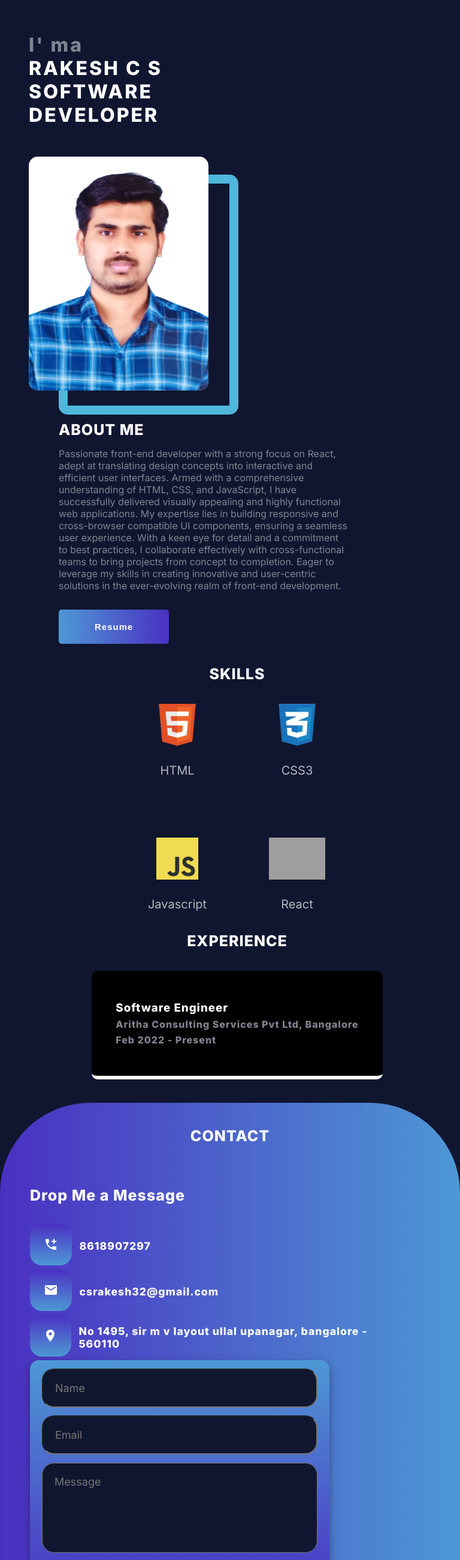
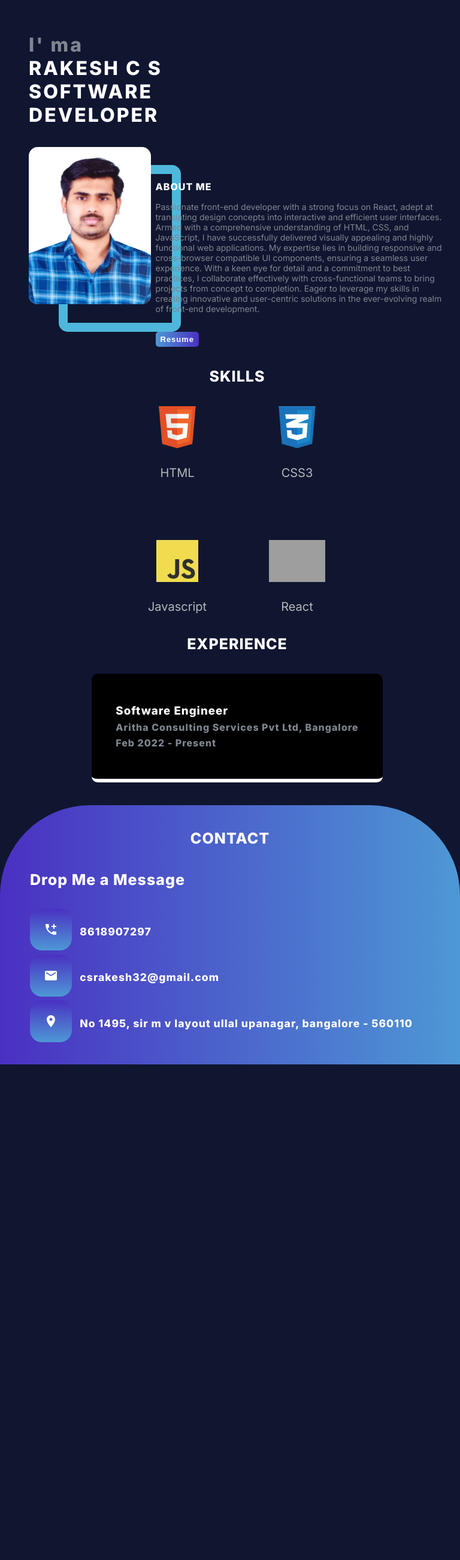
Before and after one commit to rakeshcs-6/Portfolio, a React (Create React App) app: page / in a window 768 px wide. Shown: the part 187-2787 px from the top of the page at 60% size. After the commit the page ends 1961 px from the top, so only its background shows below. Built offline with nearby package versions, Linux system fonts and the light colour scheme; grey boxes are pictures that could not be loaded.

Commit message:
removed contact form

```diff
--- a/src/component/About.css
+++ b/src/component/About.css
@@ -26,10 +26,66 @@
 
 
 /* x-small below 576px device*/
-@media screen and (max-width:576px) {}
+@media screen and (max-width:576px) {
+    .about {
+        display: flex;
+        flex-wrap: wrap;
+        justify-content: space-between;
+        margin-top: 3rem;
+        margin-left: 3.125rem;
+    }
+
+    .intro-container {
+        margin-top: 1.625rem;
+        width: 75%;
+        margin-left: -46px;
+
+    }
+
+    .intro {
+        color: #7f8690;
+        margin-bottom: 1.875rem;
+        font-size: 14px;
+    }
+
+    .intro-container>h5 {
+        color: #ffffff;
+        margin-bottom: 0.9375rem;
+        font-size: 1rem;
+        letter-spacing: 1px;
+    }
+}
 
 /* small above 576px device*/
-@media screen and (min-width:576px) and (max-width:768px) {}
+@media screen and (min-width:576px) and (max-width:768px) {
+    .about {
+        display: flex;
+        flex-wrap: wrap;
+        justify-content: space-between;
+        margin-top: 3rem;
+        margin-left: 3.125rem;
+    }
+
+    .intro-container {
+        margin-top: 1.625rem;
+        width: 75%;
+        margin-left: -46px;
+
+    }
+
+    .intro {
+        color: #7f8690;
+        margin-bottom: 1.875rem;
+        font-size: 14px;
+    }
+
+    .intro-container>h5 {
+        color: #ffffff;
+        margin-bottom: 0.9375rem;
+        font-size: 1rem;
+        letter-spacing: 1px;
+    }
+}
 
 /* medium above 768px device*/
 @media screen and (min-width:768px) and (max-width:992px) {}
--- a/src/component/Button.css
+++ b/src/component/Button.css
@@ -28,10 +28,62 @@
 }
 
 /* x-small below 576px device*/
-@media screen and (max-width:576px) {}
+@media screen and (max-width:576px) {
+    .custom-btn {
+        padding: 0.3rem 0.5rem;
+        border: none;
+        outline: none;
+        position: relative;
+        border-radius: 0.3125rem;
+        background: linear-gradient(to right, #4e98d5, #4a30c2);
+        cursor: pointer;
+        letter-spacing: 0.0625rem;
+        color: white;
+        font-size: small;
+    }
+
+    .submit {
+        padding: 0.3rem 0.5rem;
+        border: none;
+        outline: none;
+        position: relative;
+        border-radius: 0.3125rem;
+        background: linear-gradient(to right, #4e98d5, #4a30c2);
+        cursor: pointer;
+        letter-spacing: 0.0625rem;
+        color: white;
+        font-size: small;
+    }
+}
 
 /* small above 576px device*/
-@media screen and (min-width:576px) and (max-width:768px) {}
+@media screen and (min-width:576px) and (max-width:768px) {
+    .custom-btn {
+        padding: 0.3rem 0.5rem;
+        border: none;
+        outline: none;
+        position: relative;
+        border-radius: 0.3125rem;
+        background: linear-gradient(to right, #4e98d5, #4a30c2);
+        cursor: pointer;
+        letter-spacing: 0.0625rem;
+        color: white;
+        font-size: small;
+    }
+
+    .submit {
+        padding: 0.3rem 0.5rem;
+        border: none;
+        outline: none;
+        position: relative;
+        border-radius: 0.3125rem;
+        background: linear-gradient(to right, #4e98d5, #4a30c2);
+        cursor: pointer;
+        letter-spacing: 0.0625rem;
+        color: white;
+        font-size: small;
+    }
+}
 
 /* medium above 768px device*/
 @media screen and (min-width:768px) and (max-width:992px) {}
--- a/src/component/Contact.css
+++ b/src/component/Contact.css
@@ -30,8 +30,8 @@
 }
 
 .contact-content {
-    display: flex;
-    justify-content: space-between;
+    /* display: flex;
+    justify-content: space-between; */
     padding-bottom: 30px;
     margin-left: 50px;
     margin-right: 50px;
@@ -65,58 +65,6 @@ ul>div>li {
 }
 
 
-
-input {
-    display: block;
-    background-color: var(--main-bg-color);
-    color: #7f8690;
-    font-family: "Inter", sans-serif;
-    width: 100%;
-    padding: 20px;
-    border-radius: 20px;
-    margin-bottom: 3%;
-    font-size: large;
-}
-
-textarea {
-    display: block;
-    background-color: var(--main-bg-color);
-    color: #7f8690;
-    font-family: "Inter", sans-serif;
-    width: 100%;
-    padding: 20px;
-    border-radius: 20px;
-    margin-bottom: 3%;
-    font-size: large;
-    resize: none;
-}
-
-input:focus {
-    border: none;
-    outline: none;
-}
-
-textarea:focus {
-    border: none;
-    outline: none;
-}
-
-
-
-.contact-form {
-    /* box-shadow: 10px 10px; */
-
-    box-shadow: 0 4px 8px 0 rgba(0, 0, 0, 0.2), 0 6px 20px 0 rgba(0, 0, 0, 0.19);
-    width: 500px;
-    padding-top: 2%;
-    padding-left: 3%;
-    padding-right: 3%;
-    padding-bottom: 2%;
-    background: linear-gradient(to bottom, #4e98d5, #4a30c2);
-    border-radius: 15px;
-}
-
-
 /* x-small below 576px device*/
 @media screen and (max-width:576px) {}
 
--- a/src/component/Contact.jsx
+++ b/src/component/Contact.jsx
@@ -3,7 +3,6 @@ import "./Contact.css";
 import AddIcCallIcon from "@mui/icons-material/AddIcCall";
 import EmailIcon from "@mui/icons-material/Email";
 import PlaceIcon from "@mui/icons-material/Place";
-import Button from "./Button";
 
 function Contact() {
   return (
@@ -35,17 +34,6 @@ function Contact() {
             </div>
           </ul>
         </div>
-        <div className="contact-form">
-          <input type="text" placeholder="Name" />
-          <input type="email" placeholder="Email" />
-          <textarea
-            type="text"
-            placeholder="Message"
-            style={{ height: "150px" }}
-            className="message-input"
-          />
-          <Button className="submit">Submit</Button>
-        </div>
       </div>
     </div>
   );
--- a/src/component/Home.css
+++ b/src/component/Home.css
@@ -20,7 +20,7 @@
 
 
 /* x-small below 576px device*/
-@media screen and (max-width:576px) {
+@media screen and (max-width:575px) {
     .first-char {
         font-size: 1rem;
     }
@@ -28,10 +28,15 @@
     .name {
         font-size: 1rem;
     }
+
+    .home-conatiner {
+        margin-top: 0;
+    }
+
 }
 
 /* small above 576px device*/
-@media screen and (min-width:576px) and (max-width:768px) {
+@media screen and (min-width:576px) and (max-width:767px) {
     .first-char {
         font-size: 1.5rem;
     }
@@ -42,7 +47,7 @@
 }
 
 /* medium above 768px device*/
-@media screen and (min-width:768px) and (max-width:992px) {
+@media screen and (min-width:768px) and (max-width:991px) {
     .first-char {
         font-size: 2rem;
     }
--- a/src/component/Image.css
+++ b/src/component/Image.css
@@ -24,10 +24,62 @@
 }
 
 /* x-small below 576px device*/
-@media screen and (max-width:576px) {}
+@media screen and (max-width:576px) {
+    .background-image {
+        width: 9.75rem;
+        height: 12rem;
+        border: 15px solid #4fb7dc;
+        border-radius: 0.9375rem;
+        position: relative;
+        z-index: -1;
+    }
+
+    .image-container>img {
+        /* object-fit: contain; */
+        position: absolute;
+        width: 9.75rem;
+        height: 12rem;
+        top: -1.875rem;
+        left: -3.125rem;
+        z-index: 1;
+        border-radius: 0.9375rem;
+        background-color: #ffffff;
+    }
+}
 
 /* small above 576px device*/
-@media screen and (min-width:576px) and (max-width:768px) {}
+@media screen and (min-width:576px) and (max-width:768px) {
+    .background-image {
+        width: 12.75rem;
+        height: 17.375rem;
+        ;
+        border: 15px solid #4fb7dc;
+        border-radius: 0.9375rem;
+        position: relative;
+        z-index: -1;
+    }
+
+    .image-container>img {
+        /* object-fit: contain; */
+        position: absolute;
+        width: 12.75rem;
+        height: 16.375rem;
+        ;
+        top: -1.875rem;
+        left: -3.125rem;
+        z-index: 1;
+        border-radius: 0.9375rem;
+        background-color: #ffffff;
+    }
+
+    .about {
+        display: flex;
+        flex-wrap: wrap;
+        justify-content: space-between;
+        margin-top: 4rem;
+        margin-left: 3.125rem;
+    }
+}
 
 /* medium above 768px device*/
 @media screen and (min-width:768px) and (max-width:992px) {}
--- a/src/component/Skills.css
+++ b/src/component/Skills.css
@@ -20,7 +20,9 @@
 
 .skill>img {
     object-fit: contain;
+
 }
+
 
 .skill-name {
     color: #b4b8b9;
```
